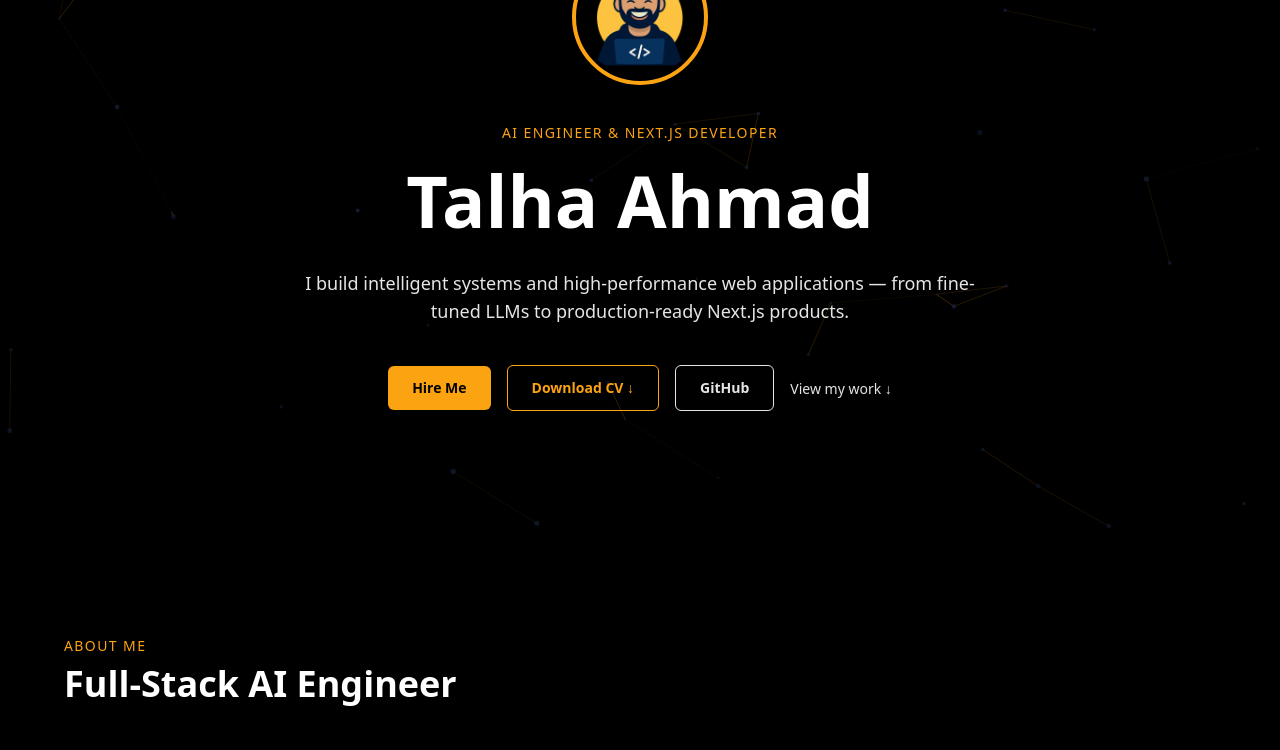
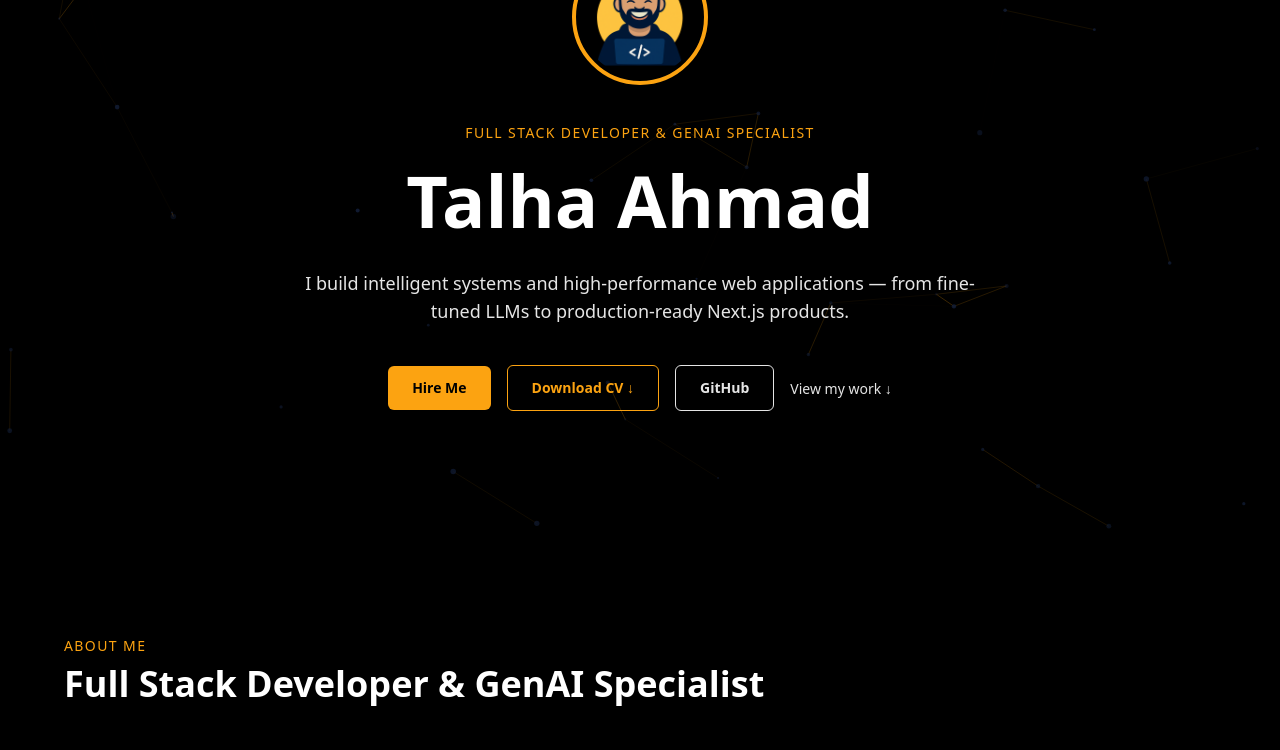
Before and after one commit to Talhaahmad9/my-portfolio, a Next.js app: page / in a window 1280 px wide. Shown: the part 260-1010 px from the top of the page. Built offline with nearby package versions, Linux system fonts and the light colour scheme.

Commit message:
content: update title to Full Stack Developer & GenAI Specialist

```diff
--- a/app/layout.tsx
+++ b/app/layout.tsx
@@ -19,9 +19,9 @@ const geistMono = Geist_Mono({
 
 // ─── SEO Metadata ─────────────────────────────────────────────────────────────
 export const metadata: Metadata = {
-  title: "Talha Ahmad | AI Engineer & Next.js Developer",
+  title: "Talha Ahmad | Full Stack Developer & GenAI Specialist",
   description:
-    "AI Engineer and Next.js Developer specializing in building high-performance web applications and intelligent systems.",
+    "Full Stack Developer and GenAI Specialist building high-performance web applications and production-grade AI systems.",
   metadataBase: new URL("https://talhaahmad.vercel.app"),
   verification: {
     google: "76_987pdZ9u8OKA3pi0fkXpOklT-QRGBv0msa2sQ8VY",
@@ -31,23 +31,23 @@ export const metadata: Metadata = {
     locale: "en_US",
     url: "https://talhaahmad.vercel.app",
     siteName: "Talha Ahmad",
-    title: "Talha Ahmad | AI Engineer & Next.js Developer",
+    title: "Talha Ahmad | Full Stack Developer & GenAI Specialist",
     description:
-      "AI Engineer and Next.js Developer specializing in building high-performance web applications and intelligent systems.",
+      "Full Stack Developer and GenAI Specialist building high-performance web applications and production-grade AI systems.",
     images: [
       {
         url: "/og-image.JPG",
         width: 1200,
         height: 630,
-        alt: "Talha Ahmad — AI Engineer & Next.js Developer",
+        alt: "Talha Ahmad — Full Stack Developer & GenAI Specialist",
       },
     ],
   },
   twitter: {
     card: "summary_large_image",
-    title: "Talha Ahmad | AI Engineer & Next.js Developer",
+    title: "Talha Ahmad | Full Stack Developer & GenAI Specialist",
     description:
-      "AI Engineer and Next.js Developer specializing in building high-performance web applications and intelligent systems.",
+      "Full Stack Developer and GenAI Specialist building high-performance web applications and production-grade AI systems.",
     images: ["/og-image.JPG"],
   },
 };
@@ -57,9 +57,9 @@ const personSchema = {
   "@context": "https://schema.org",
   "@type": "Person",
   name: "Talha Ahmad",
-  jobTitle: "AI Engineer",
+  jobTitle: "Full Stack Developer & GenAI Specialist",
   description: "Computer Science Student at IoBM",
-  url: "https://talhaahmad.dev",
+  url: "https://talhaahmad.vercel.app",
   sameAs: [
     "https://github.com/Talhaahmad9",
     "https://linkedin.com/in/talha-ahmad9",
--- a/components/about/about-section.tsx
+++ b/components/about/about-section.tsx
@@ -49,7 +49,7 @@ export default function AboutSection() {
             About Me
           </p>
           <h2 className="text-3xl font-semibold text-white sm:text-4xl">
-            Full-Stack AI Engineer
+            Full Stack Developer & GenAI Specialist
           </h2>
         </SectionItem>
 
@@ -60,7 +60,7 @@ export default function AboutSection() {
           <SectionItem>
             <div className="space-y-5 text-platinum leading-relaxed">
               <p>
-                I&apos;m Talha Ahmad — a Full-Stack AI Engineer and Computer
+                I&apos;m Talha Ahmad — a Full Stack Developer and GenAI Specialist, and Computer
                 Science student at the{" "}
                 <span className="text-white font-medium">
                   Institute of Business Management (IoBM), Karachi
--- a/components/hero/hero-section.tsx
+++ b/components/hero/hero-section.tsx
@@ -34,7 +34,7 @@ export default function HeroSection() {
 
         <SectionItem>
           <p className="mb-3 text-sm font-medium uppercase tracking-widest text-orangeWeb">
-            AI Engineer &amp; Next.js Developer
+            Full Stack Developer &amp; GenAI Specialist
           </p>
         </SectionItem>
 
```
